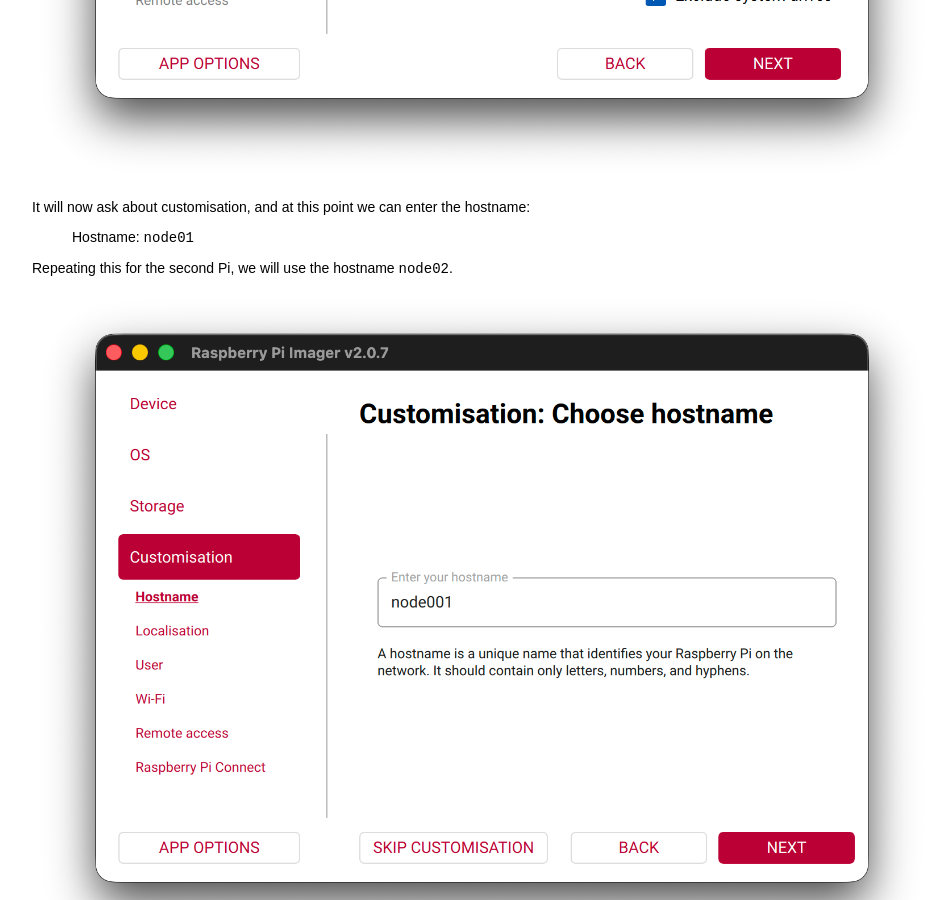
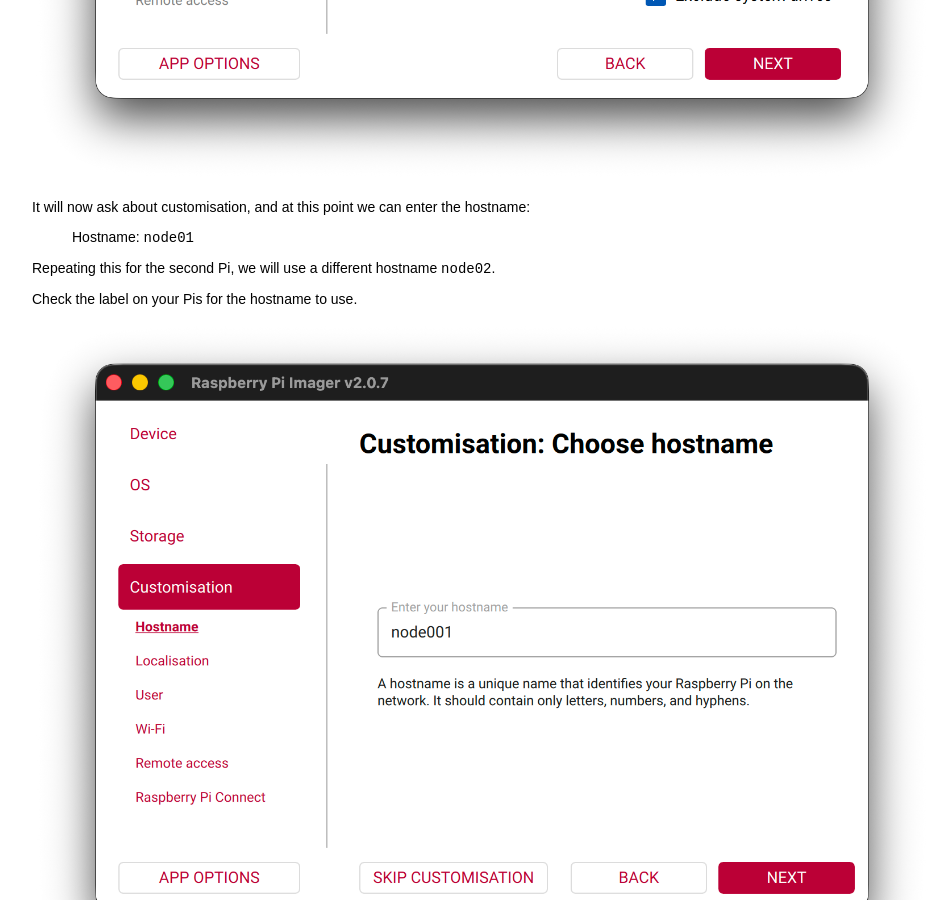
Before and after one commit to carpentriesoffline/Building_a_miniHPC_for_Training, a Jekyll site: the page built from 02-prepareSDCard.md, in a window 1280 px wide and 900 px high, scrolled down 3413 px. Shown: the whole window, without its empty margins (158-1091 px from the left). Built offline with Jekyll 4.4.1, drawn with Linux system fonts in a browser that asks for light colours; some of the changed text lies outside the part shown.

Commit message:
Reference label on Pis for hostnames

```diff
--- a/02-prepareSDCard.md
+++ b/02-prepareSDCard.md
@@ -74,7 +74,9 @@
 
 > Hostname: `node01`
 
-Repeating this for the second Pi, we will use the hostname `node02`.
+Repeating this for the second Pi, we will use a different hostname `node02`.
+
+Check the label on your Pis for the hostname to use.
 
 ![Enter hostname dialog image](/fig/screenshots/imager-customiser-dialog.png)
 
```
Also changed, not shown: other parts of 02-prepareSDCard.md (+1 -2 lines).
